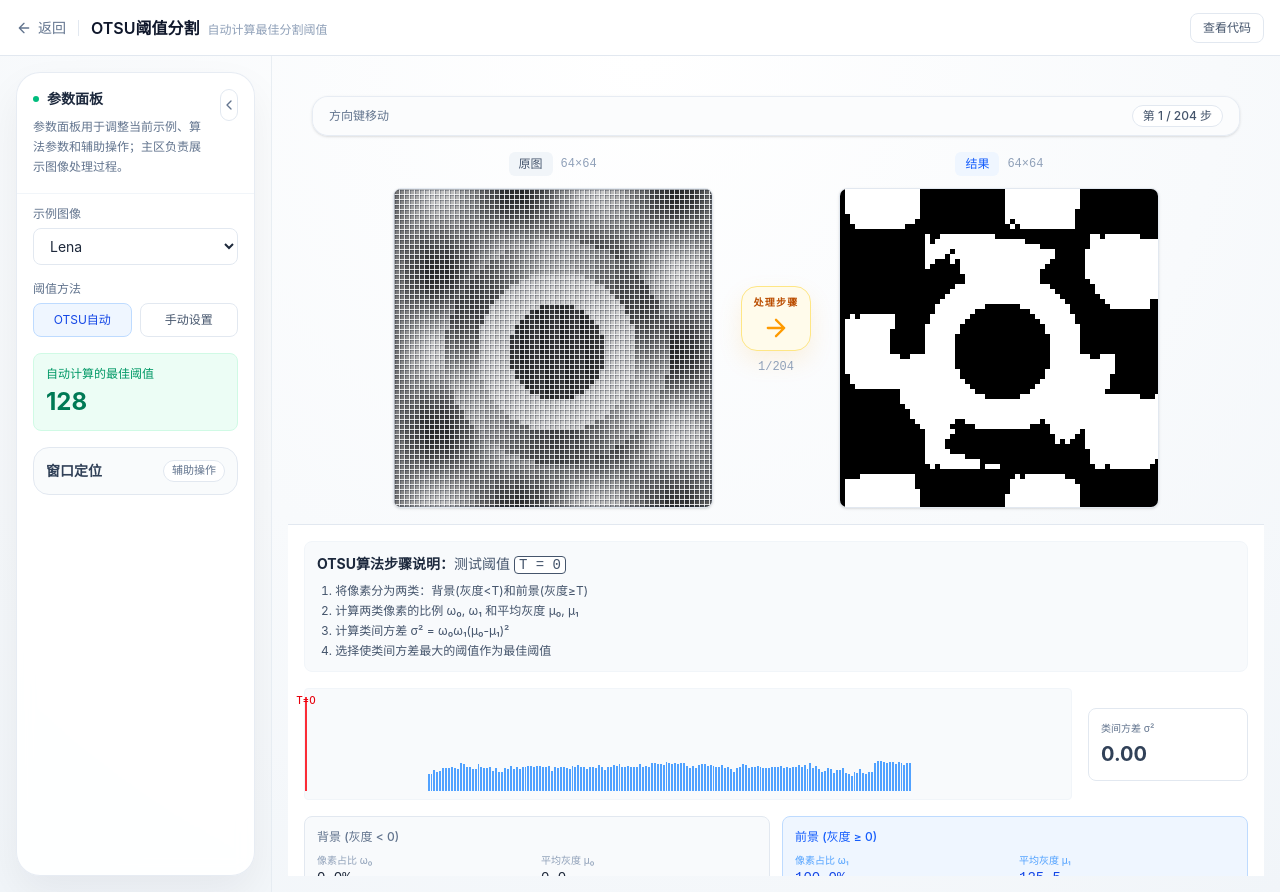
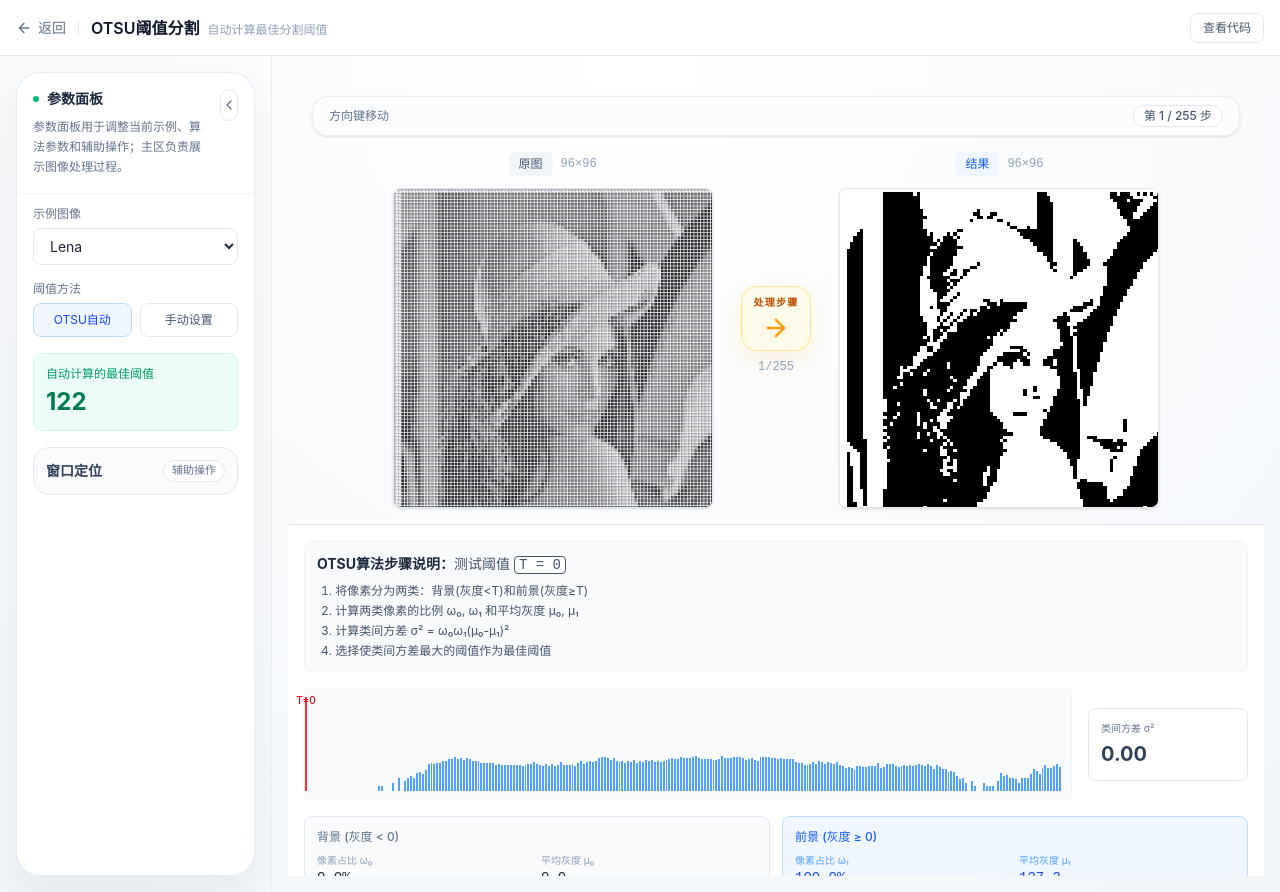
Before and after one commit to WhitePlusMS/Classical-CV-Lab, a Next.js app: page /concepts/otsu in a window 1280 px wide. Built offline with nearby package versions, Linux system fonts and the light colour scheme.

Commit message:
fix(pages): 各概念页同步适配类型变更

```diff
--- a/src/app/concepts/convolution/page.tsx
+++ b/src/app/concepts/convolution/page.tsx
@@ -38,7 +38,11 @@ import {
   convolutionTeachingImages,
   ConvolutionTeachingImageType,
 } from '@/lib/utils/convolutionTeachingImages';
-import { loadImageAsGrayscale, normalizeImage } from '@/lib/utils/imageProcessing';
+import {
+  centerCropGrayscaleImage,
+  loadImageAsGrayscale,
+  normalizeImage,
+} from '@/lib/utils/imageProcessing';
 import { useGridNavigation } from '@/hooks/useGridNavigation';
 
 const CONVOLUTION_CODE_TS = `function convolve2D(
@@ -299,7 +303,7 @@ export default function ConvolutionPage() {
     loadImageAsGrayscale(imageConfig.assetPath)
       .then(image => {
         if (!cancelled) {
-          setAssetImage(image);
+          setAssetImage(centerCropGrayscaleImage(image));
         }
       })
       .catch(error => {
--- a/src/app/concepts/grayscale/page.tsx
+++ b/src/app/concepts/grayscale/page.tsx
@@ -21,7 +21,7 @@ import {
   type DisplayMode,
 } from '@/lib/algorithms/grayscale';
 import { sampleImages, SampleImageType } from '@/lib/utils/sampleImages';
-import { loadImageAsRgb, resizeRgbImage } from '@/lib/utils/imageProcessing';
+import { centerCropRgbImage, loadImageAsRgb, resizeRgbImage } from '@/lib/utils/imageProcessing';
 import { GrayscaleImage } from '@/lib/algorithms/types';
 import { useGridNavigation } from '@/hooks/useGridNavigation';
 
@@ -125,7 +125,7 @@ export default function GrayscalePage() {
       try {
         const raw = await loadImageAsRgb('/assets/lena-original.jpg');
         if (cancelled) return;
-        setLenaRgbImage(resizeRgbImage(raw, 128));
+        setLenaRgbImage(resizeRgbImage(centerCropRgbImage(raw), 128));
       } catch {
         // 加载失败则回退到程序生成的图
       }
--- a/src/app/concepts/histogram/page.tsx
+++ b/src/app/concepts/histogram/page.tsx
@@ -12,7 +12,7 @@ import {
 } from '@/components';
 import { computeHistogram } from '@/lib/algorithms/threshold';
 import { generateExampleImage } from '@/lib/algorithms/histogram';
-import { loadImageAsGrayscale } from '@/lib/utils/imageProcessing';
+import { centerCropGrayscaleImage, loadImageAsGrayscale } from '@/lib/utils/imageProcessing';
 import { GrayscaleImage } from '@/lib/algorithms/types';
 
 type ExampleType = 'dark' | 'bright' | 'lowContrast' | 'bimodal' | 'standard' | 'lena';
@@ -152,7 +152,7 @@ export default function HistogramPage() {
   useEffect(() => {
     let cancelled = false;
     loadImageAsGrayscale('/assets/lena-original.jpg').then(img => {
-      if (!cancelled) setLenaImage(img);
+      if (!cancelled) setLenaImage(centerCropGrayscaleImage(img));
     }).catch(() => {});
     return () => { cancelled = true; };
   }, []);
--- a/src/app/concepts/image-sharpening/page.tsx
+++ b/src/app/concepts/image-sharpening/page.tsx
@@ -25,7 +25,11 @@ import {
   type LaplaceEnhanceStep,
 } from '@/lib/algorithms/sharpening';
 import { sampleImages, SampleImageType } from '@/lib/utils/sampleImages';
-import { loadImageAsGrayscale, resizeGrayscaleImage } from '@/lib/utils/imageProcessing';
+import {
+  centerCropGrayscaleImage,
+  loadImageAsGrayscale,
+  resizeGrayscaleImage,
+} from '@/lib/utils/imageProcessing';
 import { useGridNavigation } from '@/hooks/useGridNavigation';
 
 // ============================================================
@@ -184,7 +188,7 @@ export default function ImageSharpeningPage() {
 
     loadImageAsGrayscale('/assets/lena-original.jpg')
       .then(image => {
-        if (!cancelled) setLenaImage(resizeGrayscaleImage(image, 96));
+        if (!cancelled) setLenaImage(resizeGrayscaleImage(centerCropGrayscaleImage(image), 96));
       })
       .catch(() => {
         if (!cancelled) setLenaImage(null);
--- a/src/app/concepts/otsu/page.tsx
+++ b/src/app/concepts/otsu/page.tsx
@@ -4,6 +4,7 @@ import React, { useState, useMemo, useCallback } from 'react';
 import { ConceptLayout, CodeViewer, SliderParam, OtsuFormula } from '@/components';
 import { otsuThreshold, otsuSteps } from '@/lib/algorithms/threshold';
 import { sampleImages, SampleImageType } from '@/lib/utils/sampleImages';
+import { useLenaGrayscaleImage } from '@/hooks/useLenaGrayscaleImage';
 
 const OTSU_CODE_TS = `function otsuThreshold(image: number[][]): { threshold: number; binary: number[][] } {
   // 1. 计算直方图
@@ -69,7 +70,11 @@ export default function OtsuPage() {
   const [useOtsu, setUseOtsu] = useState(true);
   const [manualThreshold, setManualThreshold] = useState(128);
   const [currentStepIndex, setCurrentStepIndex] = useState(0);
-  const originalImage = sampleImages[imageType].image;
+  const lenaImage = useLenaGrayscaleImage(96);
+  const originalImage = useMemo(() => {
+    if (imageType === 'lena' && lenaImage) return lenaImage;
+    return sampleImages[imageType].image;
+  }, [imageType, lenaImage]);
 
   const otsuResult = useMemo(() => otsuThreshold(originalImage), [originalImage]);
   const bestThreshold = useMemo(
--- a/src/app/concepts/pixel-matrix/page.tsx
+++ b/src/app/concepts/pixel-matrix/page.tsx
@@ -26,7 +26,7 @@ import {
 } from '@/lib/algorithms/pixelMatrix';
 import type { PixelMatrixStep, NeighborhoodType } from '@/lib/algorithms/pixelMatrix';
 import { sampleImages, SampleImageType } from '@/lib/utils/sampleImages';
-import { loadImageAsRgb, resizeRgbImage } from '@/lib/utils/imageProcessing';
+import { centerCropRgbImage, loadImageAsRgb, resizeRgbImage } from '@/lib/utils/imageProcessing';
 import { useGridNavigation } from '@/hooks/useGridNavigation';
 
 // ---------------------------------------------------------------------------
@@ -174,7 +174,7 @@ export default function PixelMatrixPage() {
     (async () => {
       try {
         const rawImage = await loadImageAsRgb('/assets/lena-original.jpg');
-        if (!cancelled) setLenaRgbImage(resizeRgbImage(rawImage, LENA_DISPLAY_MAX_SIZE));
+        if (!cancelled) setLenaRgbImage(resizeRgbImage(centerCropRgbImage(rawImage), LENA_DISPLAY_MAX_SIZE));
       } catch {
         // Lena 加载失败时保留 sampleImages 中的程序化示例
       }
```
